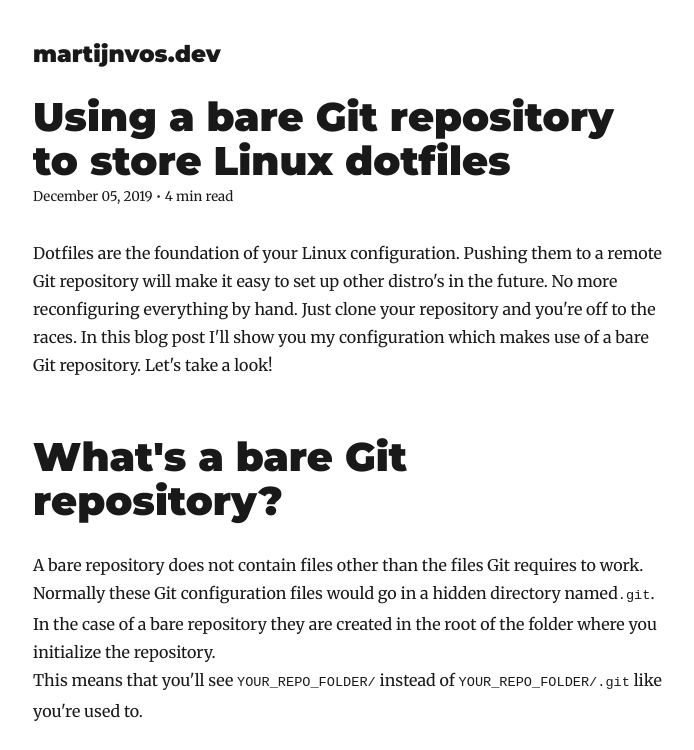
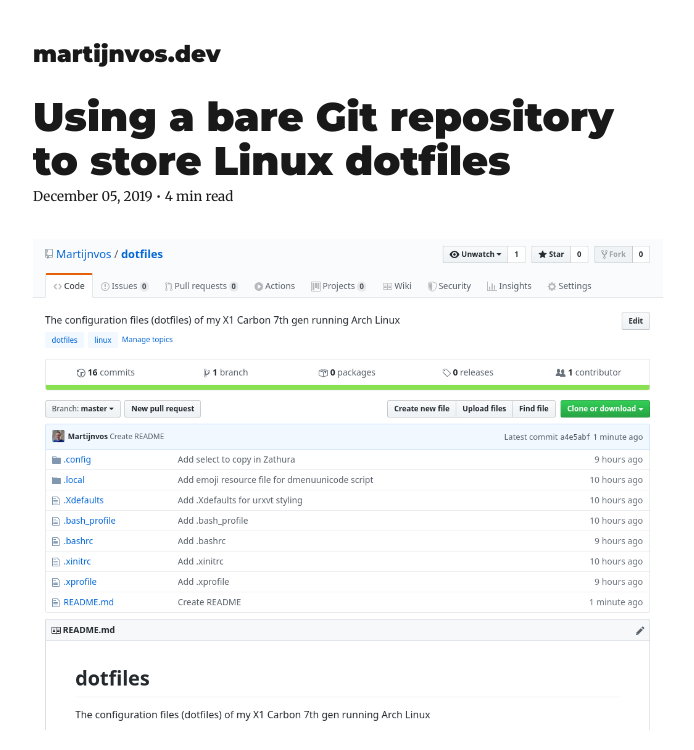
Before and after one commit to Martijnvos/martijnvos.dev, a Gatsby site: page /using-a-bare-git-repository-to-store-linux-dotfiles/ in a window 1280 px wide. Shown: the top 750 px of the page, without its empty margins (292-986 px from the left). Built offline with nearby package versions, Linux system fonts and the light colour scheme; Gatsby itself is replaced by a stand-in of ours; some packages are replaced by stand-ins of ours.

Commit message:
Add dotfiles image at the top of the blog post

```diff
--- a/content/blog/using-a-bare-git-repository-to-store-linux-dotfiles/index.md
+++ b/content/blog/using-a-bare-git-repository-to-store-linux-dotfiles/index.md
@@ -5,6 +5,8 @@
 date: "2019-12-05"
 featuredImage: repo.png
 ---
+
+![My own dotfiles repository](./repo.png)
 
 Dotfiles are the foundation of your Linux configuration. Pushing them to a remote Git repository will make it easy to set up other distro's in the future. No more reconfiguring everything by hand. Just clone your repository and you're off to the races. In this blog post I'll show you my configuration which makes use of a bare Git repository. Let's take a look!
 
```
